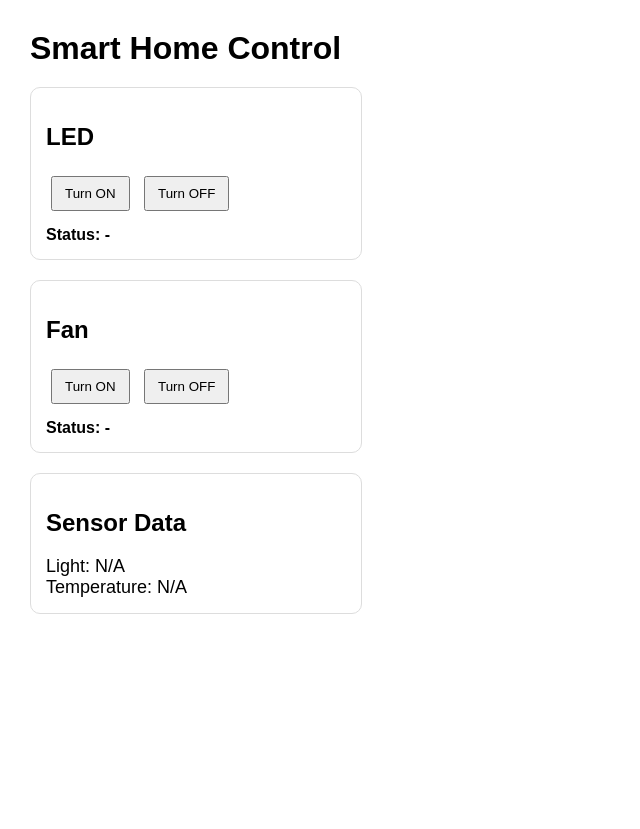
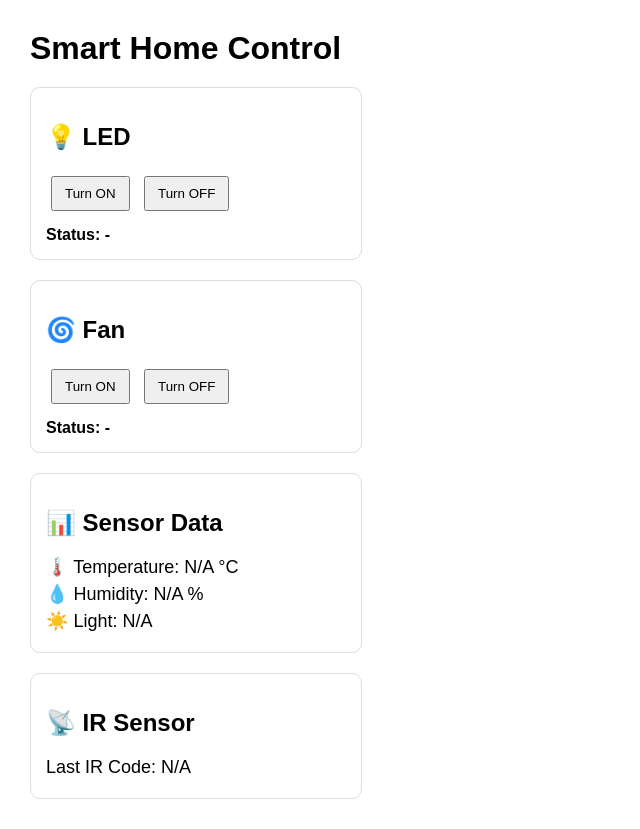
Before and after one commit to KotexChick00/smart-home-web, a Django app: page / in a window 1280 px wide. Shown: the whole page, without its empty margins (0-640 px from the left). Before the commit the page ends 614 px from the top, so only its background shows below. Run offline with Django 5.2, Linux system fonts and the light colour scheme.

Commit message:
connect yolo bit

```diff
--- a/smart_home/home/mqtt_client.py
+++ b/smart_home/home/mqtt_client.py
@@ -5,20 +5,26 @@ PORT = 1883
 
 TOPIC_LIGHT = "bk-iot-light"
 TOPIC_TEMP = "bk-iot-temp"
+TOPIC_HUMI = "bk-iot-humi"
 TOPIC_LED = "bk-iot-led"
 TOPIC_FAN = "bk-iot-fan"
+TOPIC_IR = "bk-iot-ir"
 
 LIGHT_DATA = {'value': None}
 TEMP_DATA = {'temp': None}
+HUMI_DATA = {'humi': None}
+IR_DATA = {'code': None}
 
 def on_connect(client, userdata, flags, rc):
     print("Connected to MQTT Broker...")
 
     client.subscribe(TOPIC_LIGHT)
     client.subscribe(TOPIC_TEMP)
+    client.subscribe(TOPIC_HUMI)
+    client.subscribe(TOPIC_IR)
 
 def on_message(client, userdata, msg):
-    global LIGHT_DATA, TEMP_DATA
+    global LIGHT_DATA, TEMP_DATA, HUMI_DATA, IR_DATA
     topic = msg.topic
     payload = msg.payload.decode()
 
@@ -26,6 +32,10 @@ def on_message(client, userdata, msg):
         LIGHT_DATA['value'] = payload
     elif topic == TOPIC_TEMP:
         TEMP_DATA['temp'] = payload
+    elif topic == TOPIC_HUMI:
+        HUMI_DATA['humi'] = payload
+    elif topic == TOPIC_IR:
+        IR_DATA['code'] = payload
 
     print(f"Received {payload} from {topic}")
 
--- a/smart_home/home/templates/home.html
+++ b/smart_home/home/templates/home.html
@@ -33,6 +33,7 @@
 
         .sensor {
             font-size: 18px;
+            margin-bottom: 5px;
         }
     </style>
 </head>
@@ -43,7 +44,7 @@
 
 <!-- LED -->
 <div class="card">
-    <h2>LED</h2>
+    <h2>💡 LED</h2>
     <button onclick="controlDevice(LED_URL, 'ON', 'led-status')">Turn ON</button>
     <button onclick="controlDevice(LED_URL, 'OFF', 'led-status')">Turn OFF</button>
     <div id="led-status" class="status">Status: -</div>
@@ -51,7 +52,7 @@
 
 <!-- FAN -->
 <div class="card">
-    <h2>Fan</h2>
+    <h2>🌀 Fan</h2>
     <button onclick="controlDevice(FAN_URL, 'ON', 'fan-status')">Turn ON</button>
     <button onclick="controlDevice(FAN_URL, 'OFF', 'fan-status')">Turn OFF</button>
     <div id="fan-status" class="status">Status: -</div>
@@ -59,14 +60,26 @@
 
 <!-- SENSORS -->
 <div class="card">
-    <h2>Sensor Data</h2>
+    <h2>📊 Sensor Data</h2>
 
     <div class="sensor">
-        Light: <span id="light-data">-</span>
+        🌡️ Temperature: <span id="temp-data">-</span> °C
     </div>
 
     <div class="sensor">
-        Temperature: <span id="temp-data">-</span>
+        💧 Humidity: <span id="humi-data">-</span> %
+    </div>
+
+    <div class="sensor">
+        ☀️ Light: <span id="light-data">-</span>
+    </div>
+</div>
+
+<!-- IR -->
+<div class="card">
+    <h2>📡 IR Sensor</h2>
+    <div class="sensor">
+        Last IR Code: <span id="ir-data">-</span>
     </div>
 </div>
 
@@ -75,6 +88,8 @@ const LED_URL = "/control_led/";
 const FAN_URL = "/control_fan/";
 const LIGHT_URL = "/get_light_data/";
 const TEMP_URL = "/get_temp_data/";
+const HUMI_URL = "/get_humi_data/";
+const IR_URL = "/get_ir_data/";
 
 /* ---------------- Device Control ---------------- */
 
@@ -107,11 +122,23 @@ async function updateSensors() {
         const tempRes = await fetch(TEMP_URL);
         const tempData = await tempRes.json();
 
+        const humiRes = await fetch(HUMI_URL);
+        const humiData = await humiRes.json();
+
+        const irRes = await fetch(IR_URL);
+        const irData = await irRes.json();
+
         document.getElementById("light-data").innerText =
             lightData.value ?? "N/A";
 
         document.getElementById("temp-data").innerText =
             tempData.temp ?? "N/A";
+
+        document.getElementById("humi-data").innerText =
+            humiData.humi ?? "N/A";
+
+        document.getElementById("ir-data").innerText =
+            irData.code ?? "N/A";
 
     } catch (err) {
         console.error("Sensor update failed", err);
--- a/smart_home/home/urls.py
+++ b/smart_home/home/urls.py
@@ -5,6 +5,8 @@ urlpatterns = [
     path('', views.home, name='home'),
     path('get_light_data/', views.get_light_data),
     path('get_temp_data/', views.get_temp_data),
+    path('get_humi_data/', views.get_humi_data),
+    path('get_ir_data/', views.get_ir_data),
     path('control_led/', views.control_led),
     path('control_fan/', views.control_fan),
 ]
--- a/smart_home/home/views.py
+++ b/smart_home/home/views.py
@@ -5,7 +5,7 @@ from django.template import loader
 from django.views.decorators.csrf import csrf_exempt
 
 from . import mqtt_client
-from .mqtt_client import LIGHT_DATA, TEMP_DATA
+from .mqtt_client import LIGHT_DATA, TEMP_DATA, HUMI_DATA, IR_DATA
 from .mqtt_client import TOPIC_LED, TOPIC_FAN
 
 def home(request):
@@ -21,6 +21,16 @@ def get_temp_data(request):
     if request.method != 'GET':
         return JsonResponse({'error': 'Invalid request method'}, status=405)
     return JsonResponse(TEMP_DATA)
+
+def get_humi_data(request):
+    if request.method != 'GET':
+        return JsonResponse({'error': 'Invalid request method'}, status=405)
+    return JsonResponse(HUMI_DATA)
+
+def get_ir_data(request):
+    if request.method != 'GET':
+        return JsonResponse({'error': 'Invalid request method'}, status=405)
+    return JsonResponse(IR_DATA)
 
 def control_device(request, topic, name):
     if request.method != 'POST':
```
